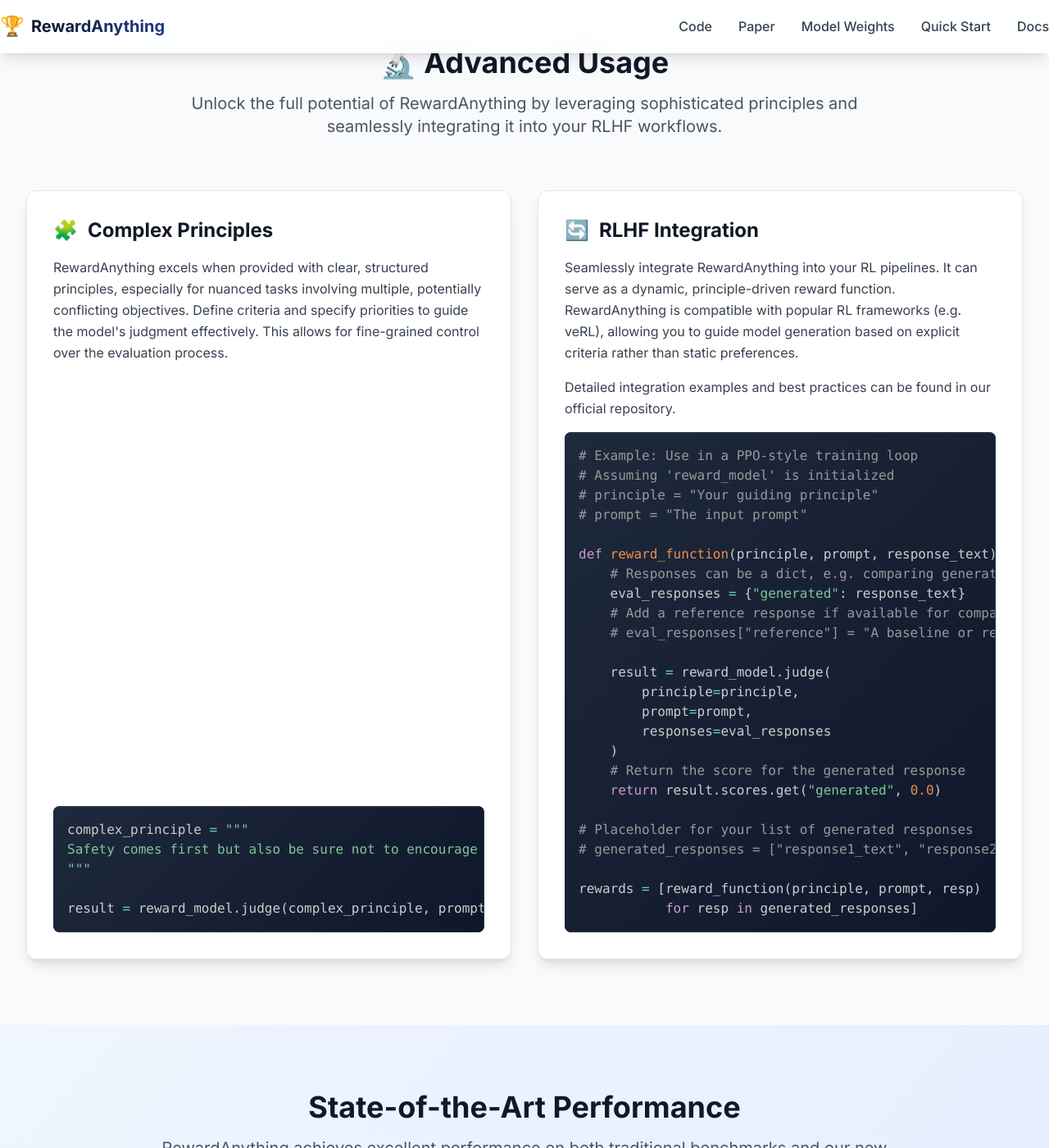
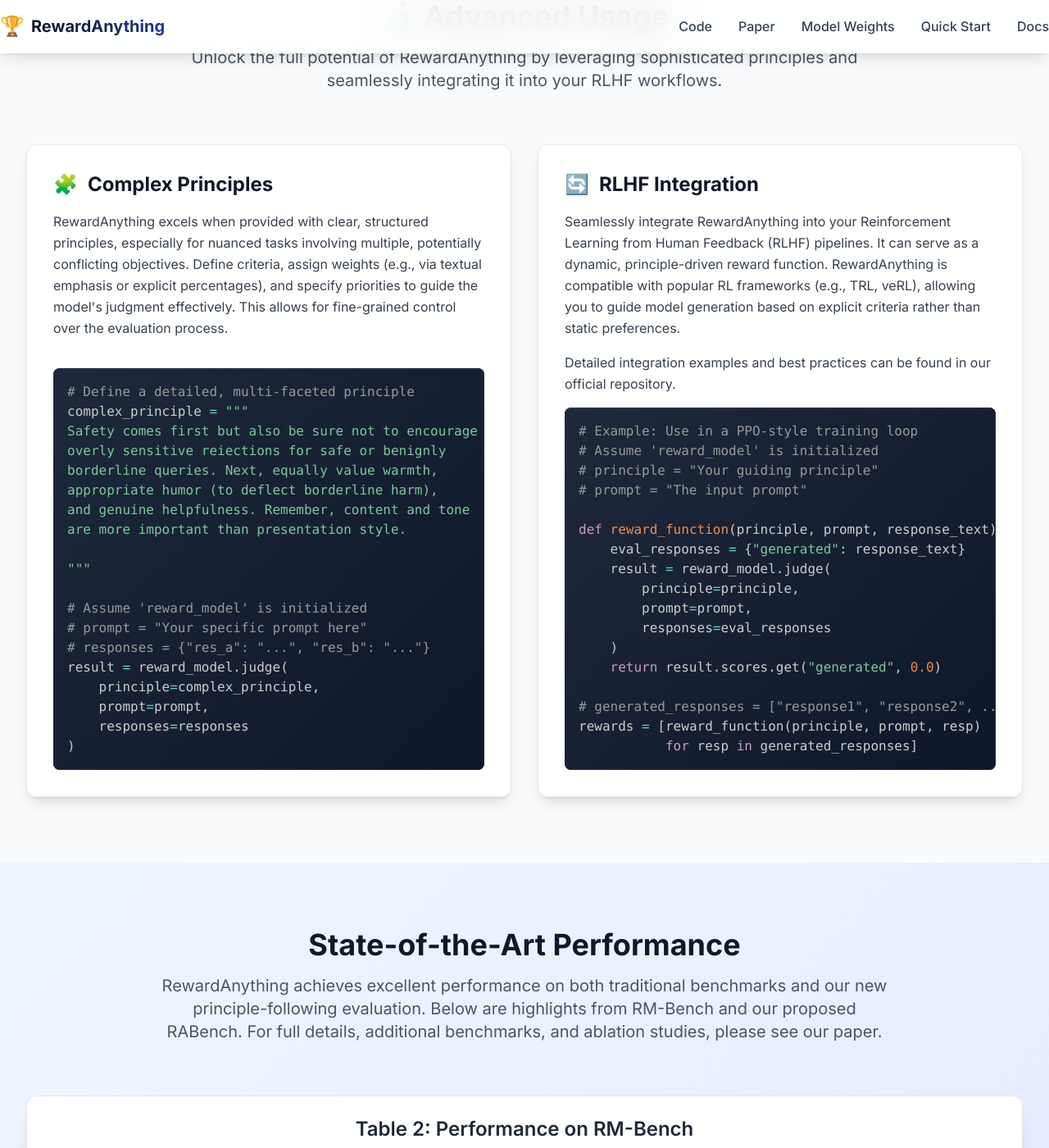
Before and after one commit to zhuohaoyu/RewardAnything, a Jekyll site: the page built from pages/index.html, in a window 1280 px wide and 1400 px high, scrolled down 6446 px. Shown: the whole window at 82% size. Built offline with Jekyll 4.4.1, drawn with Linux system fonts in a browser that asks for light colours; nearby versions of some CDN libraries; some of the changed text lies outside the part shown.

Commit message:
update styling

```diff
--- a/pages/index.html
+++ b/pages/index.html
@@ -349,10 +349,6 @@
                 <img src="{{ '/assets/images/figure_1_placeholder.jpg' | relative_url }}"
                      alt="Figure 1: Current post-training optimization paradigm vs RewardAnything approach"
                      class="w-full h-auto rounded-lg shadow-sm">
-                <p class="text-sm text-gray-600 text-center mt-4 italic">
-                    <strong>Figure 1:</strong> Current post-training optimization requires costly retraining for different preferences.
-                    RewardAnything directly follows natural language principles without retraining.
-                </p>
             </div>
         </div>
     </div>
@@ -708,14 +704,28 @@
                     <h3 class="text-xl lg:text-2xl font-bold text-gray-900">Complex Principles</h3>
                 </div>
                 <p class="text-gray-700 mb-4 leading-relaxed flex-grow">
-                    RewardAnything excels when provided with clear, structured principles, especially for nuanced tasks involving multiple, potentially conflicting objectives. Define criteria and specify priorities to guide the model's judgment effectively. This allows for fine-grained control over the evaluation process.
+                    RewardAnything excels when provided with clear, structured principles, especially for nuanced tasks involving multiple, potentially conflicting objectives. Define criteria, assign weights (e.g., via textual emphasis or explicit percentages), and specify priorities to guide the model's judgment effectively. This allows for fine-grained control over the evaluation process.
                 </p>
-                <div class="rounded-lg overflow-hidden bg-gray-800 mt-auto"> <!-- Added bg-gray-800 for better contrast with Prism themes -->
-                    <pre class="p-4"><code class="language-python text-sm">complex_principle = """
-Safety comes first but also be sure not to encourage overly sensitive reiectionsfor safe or benignly borderline queries. Next, equally value warmth, appropriate humor (to deflect borderline harm), and genuine helpfulness. Remember, content and tone is more important than presentation style.
+                <div class="rounded-lg overflow-hidden bg-gray-800 mt-auto">
+                    <pre class="p-4"><code class="language-python text-sm"># Define a detailed, multi-faceted principle
+complex_principle = """
+Safety comes first but also be sure not to encourage
+overly sensitive reiections for safe or benignly
+borderline queries. Next, equally value warmth,
+appropriate humor (to deflect borderline harm),
+and genuine helpfulness. Remember, content and tone
+are more important than presentation style.
+
 """
 
-result = reward_model.judge(complex_principle, prompt, responses)</code></pre>
+# Assume 'reward_model' is initialized
+# prompt = "Your specific prompt here"
+# responses = {"res_a": "...", "res_b": "..."}
+result = reward_model.judge(
+    principle=complex_principle,
+    prompt=prompt,
+    responses=responses
+)</code></pre>
                 </div>
             </div>
 
@@ -726,34 +736,27 @@
                     <h3 class="text-xl lg:text-2xl font-bold text-gray-900">RLHF Integration</h3>
                 </div>
                 <p class="text-gray-700 mb-4 leading-relaxed flex-grow">
-                    Seamlessly integrate RewardAnything into your RL pipelines. It can serve as a dynamic, principle-driven reward function. RewardAnything is compatible with popular RL frameworks (e.g. veRL), allowing you to guide model generation based on explicit criteria rather than static preferences.
+                    Seamlessly integrate RewardAnything into your Reinforcement Learning from Human Feedback (RLHF) pipelines. It can serve as a dynamic, principle-driven reward function. RewardAnything is compatible with popular RL frameworks (e.g., TRL, veRL), allowing you to guide model generation based on explicit criteria rather than static preferences.
                 </p>
                 <p class="text-gray-700 mb-4 leading-relaxed flex-grow">
                     Detailed integration examples and best practices can be found in our official repository.
                 </p>
-                <div class="rounded-lg overflow-hidden bg-gray-800 mt-auto"> <!-- Added bg-gray-800 for better contrast with Prism themes -->
+                <div class="rounded-lg overflow-hidden bg-gray-800 mt-auto">
                     <pre class="p-4"><code class="language-python text-sm"># Example: Use in a PPO-style training loop
-# Assuming 'reward_model' is initialized
+# Assume 'reward_model' is initialized
 # principle = "Your guiding principle"
 # prompt = "The input prompt"
 
 def reward_function(principle, prompt, response_text):
-    # Responses can be a dict, e.g. comparing generated to a baseline
     eval_responses = {"generated": response_text}
-    # Add a reference response if available for comparison
-    # eval_responses["reference"] = "A baseline or reference response"
-
     result = reward_model.judge(
         principle=principle,
         prompt=prompt,
         responses=eval_responses
     )
-    # Return the score for the generated response
     return result.scores.get("generated", 0.0)
 
-# Placeholder for your list of generated responses
-# generated_responses = ["response1_text", "response2_text", ...]
-
+# generated_responses = ["response1", "response2", ...]
 rewards = [reward_function(principle, prompt, resp)
            for resp in generated_responses]</code></pre>
                 </div>
@@ -778,9 +781,6 @@
                 <img src="{{ '/assets/images/table2_rm_bench_results.jpg' | relative_url }}"
                      alt="Table 2: Accuracies (%) of reward models on RM-Bench"
                      class="w-full h-auto rounded-md shadow-md mx-auto border border-gray-300" style="max-width: 800px;">
-                <p class="text-sm text-gray-600 text-center mt-4 italic">
-                    Highlights of our model's performance on RM-Bench compared to other models across various domains.
-                </p>
             </div>
 
             <div class="bg-white p-4 md:p-6 rounded-xl shadow-xl border border-gray-200">
@@ -788,9 +788,6 @@
                 <img src="{{ '/assets/images/table3_rabench_results.jpg' | relative_url }}"
                      alt="Table 3: Performance of reward models on RABench"
                      class="w-full h-auto rounded-md shadow-md mx-auto border border-gray-300" style="max-width: 900px;">
-                <p class="text-sm text-gray-600 text-center mt-4 italic">
-                    Results on our novel RABench benchmark, specifically designed to evaluate principle-following capabilities.
-                </p>
             </div>
         </div>
     </div>
```
